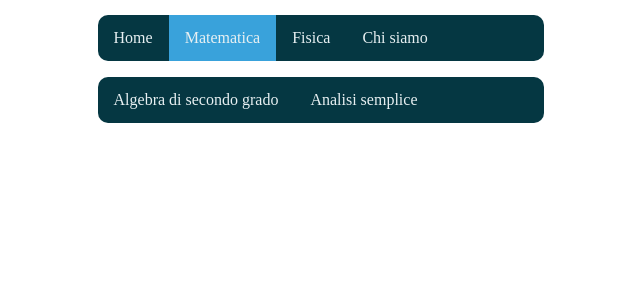
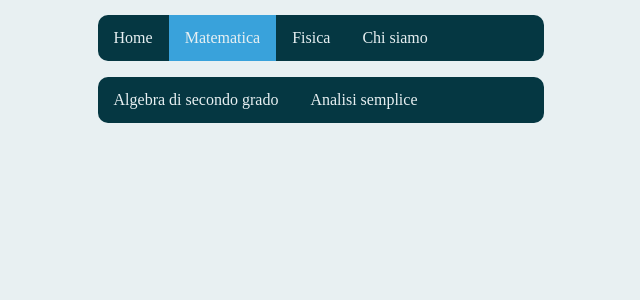
Before and after one commit to neogauss7/Bilbiolteca_digitale, a PHP site: page /Matematica.html in a window 1280 px wide. Shown: the top 300 px of the page, without its empty margins (319-959 px from the left). Run offline with PHP 8.4, Linux system fonts and the light colour scheme.

Commit message:
Update Matematica.css

```diff
--- a/Matematica.css
+++ b/Matematica.css
@@ -13,6 +13,10 @@ ul {
 li {
     float: left;
   }
+html {
+    font-family: normal;
+    background-color: rgb(232, 240, 242);
+}
   li a {
     display: block;
     color: rgb(232, 240, 242);
```
